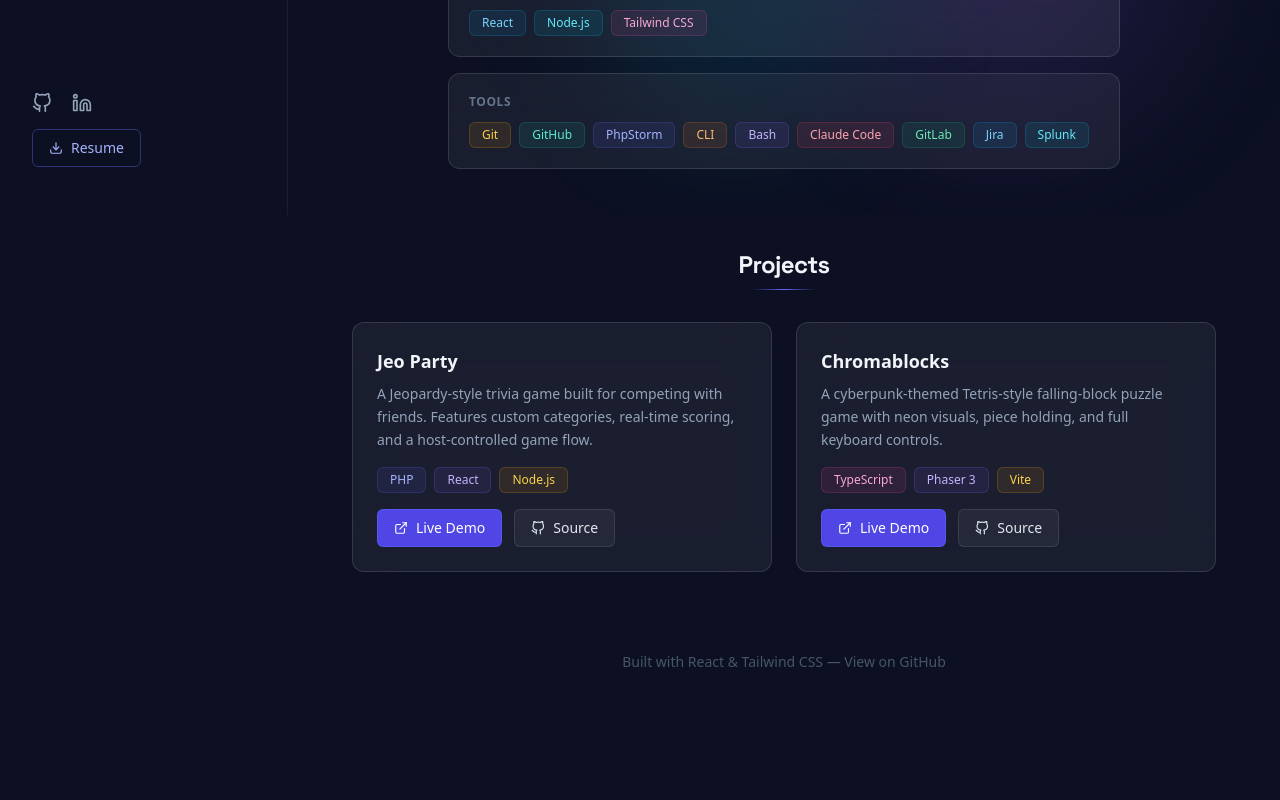
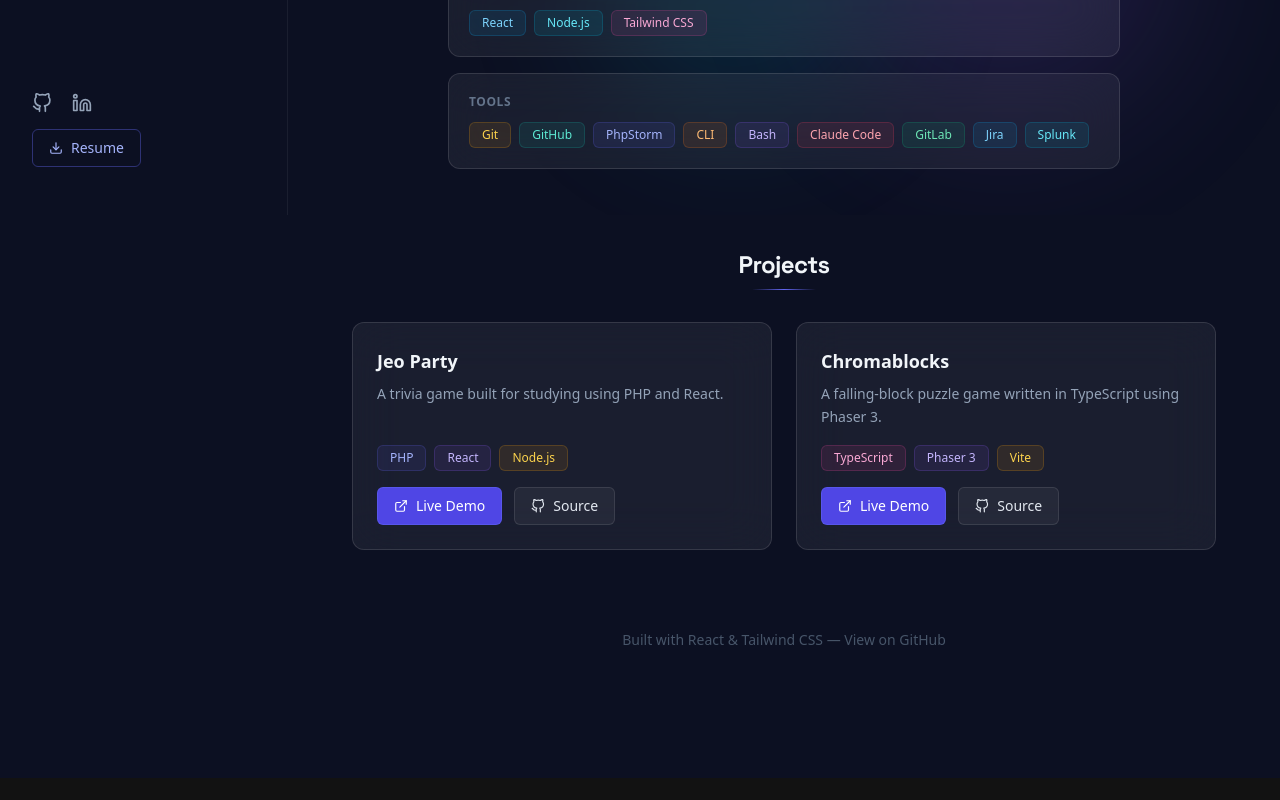
Before and after one commit to sethrobinson29/sethrobinson29.github.io, a React (Create React App) app: page / in a window 1280 px wide. Shown: the part 585-1385 px from the top of the page. After the commit the page ends 1363 px from the top, so only its background shows below. Built offline with nearby package versions, Linux system fonts and the light colour scheme; the HTML template or start-up script is replaced by a standard one.

Commit message:
update descriptions

```diff
--- a/src/data/profile.js
+++ b/src/data/profile.js
@@ -24,7 +24,7 @@
     {
       name: 'Jeo Party',
       description:
-        'A Jeopardy-style trivia game built for competing with friends. Features custom categories, real-time scoring, and a host-controlled game flow.',
+        'A trivia game built for studying using PHP and React.',
       tech: ['PHP', 'React', 'Node.js'],
       liveUrl: 'https://jeo-party.sethrobinson29.com/',
       githubUrl: 'https://github.com/sethrobinson29/jeo-party',
@@ -32,7 +32,7 @@
     {
       name: 'Chromablocks',
       description:
-        'A cyberpunk-themed Tetris-style falling-block puzzle game with neon visuals, piece holding, and full keyboard controls.',
+        'A falling-block puzzle game written in TypeScript using Phaser 3.',
       tech: ['TypeScript', 'Phaser 3', 'Vite'],
       liveUrl: 'https://sethrobinson29.com/tjs/',
       githubUrl: 'https://github.com/sethrobinson29/tjs',
```
